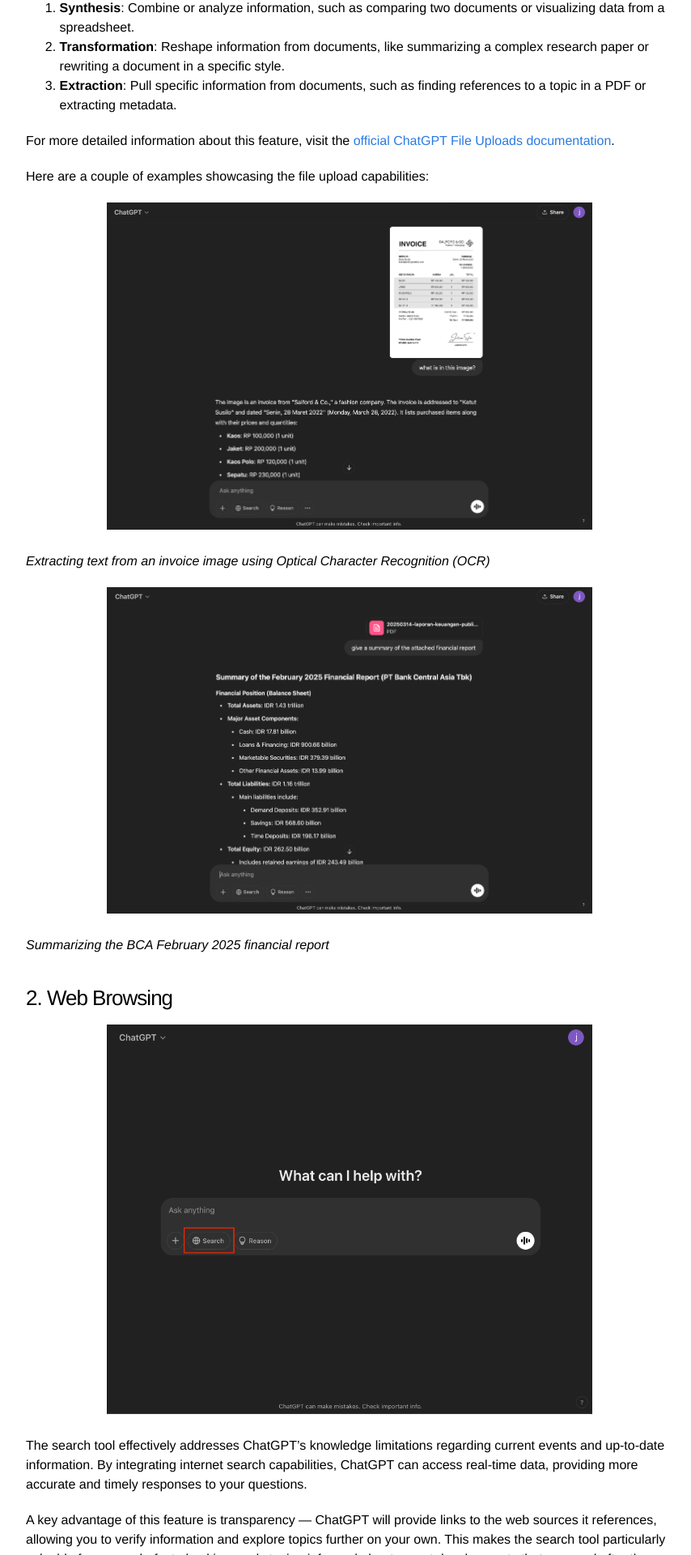
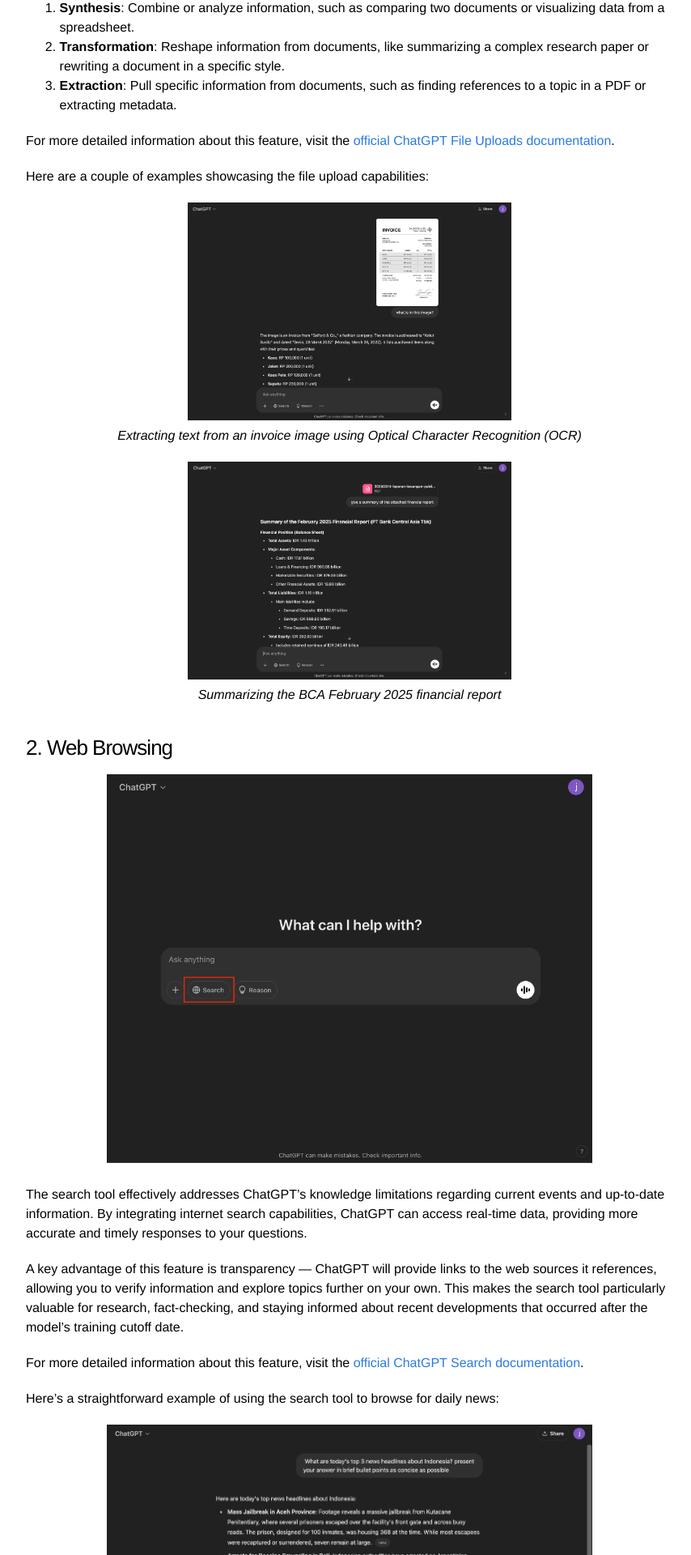
Before and after one commit to jasonmsetiadi/jasonmsetiadi.github.io, a Jekyll site: the page built from _posts/2025-03-08-chatgpt-intro.markdown, in a window 1280 px wide. Shown: the part 3811-5731 px from the top of the page at 81% size, without its empty margins (208-1062 px from the left). Built offline with Jekyll 4.4.1, drawn with Linux system fonts in a browser that asks for light colours; comment, search, counter and statistics services are not loaded.

Commit message:
Update 2025-03-08-chatgpt-intro.markdown

```diff
--- a/_posts/2025-03-08-chatgpt-intro.markdown
+++ b/_posts/2025-03-08-chatgpt-intro.markdown
@@ -69,14 +69,14 @@
 Here are a couple of examples showcasing the file upload capabilities:
 
 <div style="text-align: center;">
-    <img src="/assets/chatgpt/examples/ocr.png" width="75%"/>
+    <img src="/assets/chatgpt/examples/ocr.png" width="50%"/>
+    <p><i>Extracting text from an invoice image using Optical Character Recognition (OCR)</i></p>
 </div>
-*Extracting text from an invoice image using Optical Character Recognition (OCR)*
 
 <div style="text-align: center;">
-    <img src="/assets/chatgpt/examples/summarize.png" width="75%"/>
+    <img src="/assets/chatgpt/examples/summarize.png" width="50%"/>
+    <p><i>Summarizing the BCA February 2025 financial report</i></p>
 </div>
-*Summarizing the BCA February 2025 financial report*
 
 ### 2. Web Browsing
 <div style="text-align: center;">
@@ -121,13 +121,11 @@
 
 Here are some practical applications:
 <div style="text-align: center;">
-    <figure>
-        <img src="/assets/chatgpt/image-gen.png" width="75%"/>
-        <figcaption>Creating compelling real estate advertisements with custom imagery</figcaption>
-    </figure>
+        <img src="/assets/chatgpt/examples/image-gen.png" width="50%"/>
+        <p><i>Creating compelling real estate advertisements with custom imagery</i></p>
 </div>
 
 <div style="text-align: center;">
-    <img src="/assets/chatgpt/examples/image-edit.png" width="75%" alt="Changing President Trump's suit and tie to batik"/>
-    <p>Changing President Trump's suit and tie to batik</p>
+    <img src="/assets/chatgpt/examples/image-edit.png" width="50%"/>
+    <p><i>Changing President Trump's suit and tie to batik</i></p>
 </div>
```
